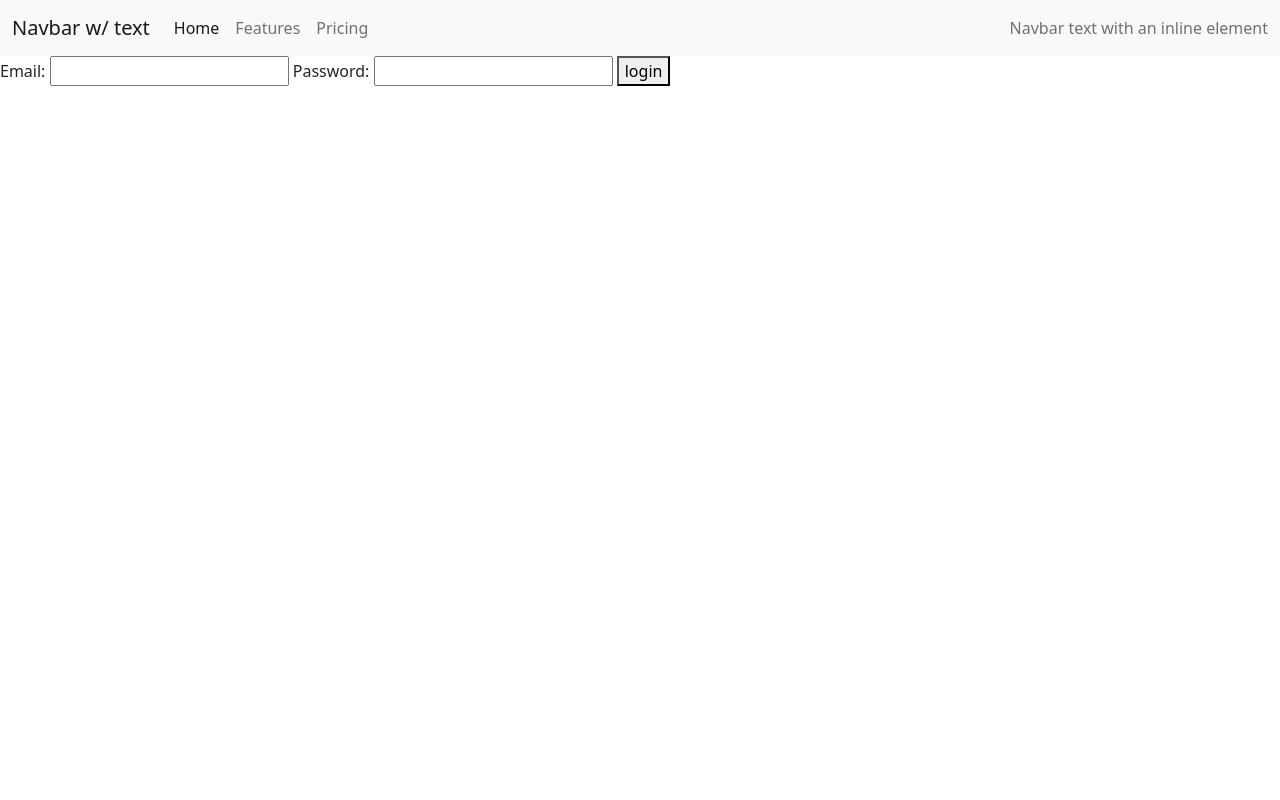
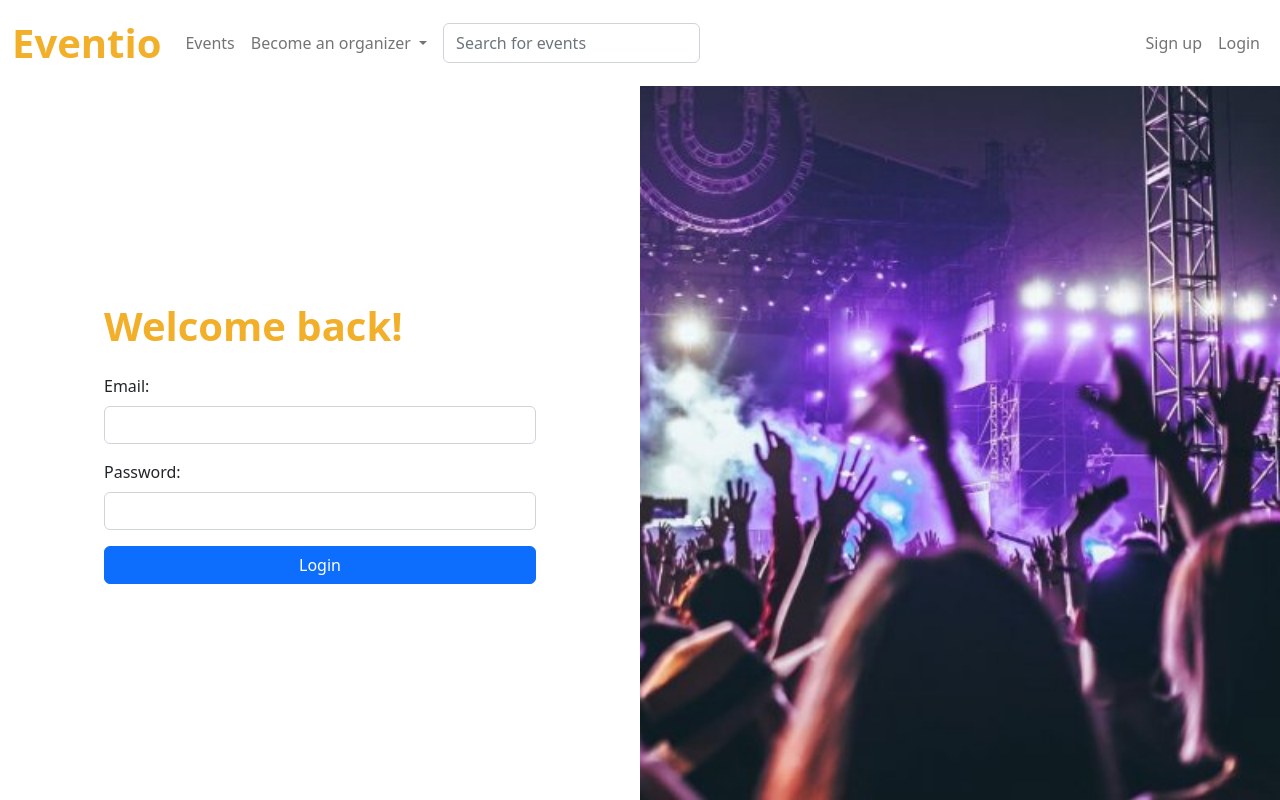
Before and after one commit to alex-rans/demo-webstore, a Symfony app: template htdocs/templates/authentication/login/index.html.twig in a window 1280 px wide. Run offline with Twig, Linux system fonts and the light colour scheme; the template is opened without the code that fills it, so the values that code supplies are empty; style sheets or scripts are compiled from the project's sources; some libraries are stand-ins or nearby versions.

Commit message:
some login stuff and styling

```diff
--- a/htdocs/assets/js/app.js
+++ b/htdocs/assets/js/app.js
@@ -1,12 +1,3 @@
-/*
- * Welcome to your app's main JavaScript file!
- *
- * We recommend including the built version of this JavaScript file
- * (and its CSS file) in your base layout (base.html.twig).
- */
-
-// any CSS you import will output into a single css file (app.css in this case)
+const $ = require('jquery');
+require('bootstrap');
 import '../styles/app.scss';
-const $ = require('jquery');
-
-require('bootstrap');
--- a/htdocs/assets/styles/app.scss
+++ b/htdocs/assets/styles/app.scss
@@ -1,2 +1,13 @@
 @import "~bootstrap/scss/bootstrap";
 @import url('https://cdnjs.cloudflare.com/ajax/libs/font-awesome/6.3.0/css/all.min.css');
+
+
+@import "components/variables";
+@import "components/nav";
+@import "components/login";
+
+body{
+  min-height: 100vh;
+  display: flex;
+  flex-direction: column;
+}
--- /dev/null
+++ b/htdocs/assets/styles/components/_login.scss
@@ -0,0 +1,22 @@
+.login-wrap{
+  flex-grow: 1;
+  width: 100vw;
+  .login-form{
+    padding: 1.5rem;
+    width: 75%;
+    background-color: #fff;
+    margin: 0 5rem;
+  }
+  .login-img{
+    min-width: 50%;
+    min-height: 100%;
+    background-image: url("../../img/festival.jpeg");
+    background-attachment: fixed;
+    background-repeat: no-repeat;
+    background-size: cover;
+    display: flex;
+    align-items: center;
+    justify-content: center;
+    flex-grow: 1;
+  }
+}
--- /dev/null
+++ b/htdocs/assets/styles/components/_nav.scss
@@ -0,0 +1,6 @@
+nav{
+  .dropdown-menu[data-bs-popper]{
+    left: inherit !important;
+    right: 0 !important;
+  }
+}
--- /dev/null
+++ b/htdocs/assets/styles/components/_variables.scss
@@ -0,0 +1,15 @@
+$bg-color: #ffffff;
+$c-primary: #F2AF29;
+$c-secondary: #AD343E;
+.c-primary{
+  color: $c-primary;
+}
+.c-secondary{
+  color: $c-secondary;
+}
+.bg-c-primary{
+  background-color: $c-primary;
+}
+.bf-color-secondary{
+  background-color: $c-secondary;
+}
--- a/htdocs/templates/authentication/login/index.html.twig
+++ b/htdocs/templates/authentication/login/index.html.twig
@@ -1,16 +1,25 @@
 {% extends 'layouts/template.html.twig' %}
 {% block body %}
-    <form action="{{ path('app_authentication_login') }}" method="post">
-        <label for="username">Email:</label>
-        <input type="email" id="username" name="_username">
+    <div class="login-wrap d-flex">
+        <div class="login-form mt-auto mb-auto">
+            <div>
+                <h1 class="c-primary fw-bold mb-4">Welcome back!</h1>
+                <form action="{{ path('app_authentication_login') }}" method="post">
+                    <div class="mb-3">
+                        <label for="username" class="form-label">Email:</label>
+                        <input type="email" class="form-control" name="_username" id="username">
+                    </div>
+                    <div class="mb-3">
+                        <label for="password" class="form-label">Password:</label>
+                        <input type="password" class="form-control" name="_password" id="password">
+                    </div>
+                    <button type="submit" class="btn btn-primary w-100">Login</button>
+                </form>
+            </div>
 
-        <label for="password">Password:</label>
-        <input type="password" id="password" name="_password">
+        </div>
+        <div class="login-img">
 
-        {# If you want to control the URL the user is redirected to on success
-        <input type="hidden" name="_target_path" value="/account"> #}
-
-        <button type="submit">login</button>
-    </form>
-
+        </div>
+    </div>
 {% endblock %}
--- a/htdocs/templates/layouts/nav.html.twig
+++ b/htdocs/templates/layouts/nav.html.twig
@@ -1,24 +1,59 @@
-<nav class="navbar navbar-expand-lg bg-light">
+<nav class="navbar navbar-expand-lg">
     <div class="container-fluid">
-        <a class="navbar-brand" href="#">Navbar w/ text</a>
-        <button class="navbar-toggler" type="button" data-bs-toggle="collapse" data-bs-target="#navbarText" aria-controls="navbarText" aria-expanded="false" aria-label="Toggle navigation">
+        <a class="navbar-brand c-primary fw-bolder fs-1" href="#">Eventio</a>
+        <button class="navbar-toggler" type="button" data-bs-toggle="collapse" data-bs-target="#navbarText"
+                aria-controls="navbarText" aria-expanded="false" aria-label="Toggle navigation">
             <span class="navbar-toggler-icon"></span>
         </button>
         <div class="collapse navbar-collapse" id="navbarText">
             <ul class="navbar-nav me-auto mb-2 mb-lg-0">
                 <li class="nav-item">
-                    <a class="nav-link active" aria-current="page" href="#">Home</a>
+                    <a class="nav-link" href="#">Events</a>
                 </li>
-                <li class="nav-item">
-                    <a class="nav-link" href="#">Features</a>
+                <li class="nav-item dropdown me-2">
+                    <a class="nav-link dropdown-toggle" href="#" role="button" data-bs-toggle="dropdown"
+                       aria-expanded="false">
+                        Become an organizer
+                    </a>
+                    <ul class="dropdown-menu">
+                        <li><a class="dropdown-item" href="#">Sign up as organizer</a></li>
+                        <li><a class="dropdown-item" href="#">Pricing</a></li>
+                    </ul>
                 </li>
-                <li class="nav-item">
-                    <a class="nav-link" href="#">Pricing</a>
-                </li>
+                <form class="d-flex" role="search">
+                    <input class="form-control" type="search" placeholder="Search for events" aria-label="Search">
+                </form>
             </ul>
-            <span class="navbar-text">
-        Navbar text with an inline element
-      </span>
+
+            {% if is_granted('ROLE_USER') %}
+                <ul class="navbar-nav mb-2 mb-lg-0">
+                    <li class="nav-item dropdown me-2">
+                        <a class="nav-link dropdown-toggle" href="#" role="button" data-bs-toggle="dropdown"
+                           aria-expanded="false">
+                            Account
+                        </a>
+                        <ul class="dropdown-menu">
+                            <li><a class="dropdown-item" href="#">Profile</a></li>
+                            <li><a class="dropdown-item" href="#">Events</a></li>
+                            {% if is_granted('ROLE_USER') %}
+                                <li><hr class="dropdown-divider"></li>
+                                <li><a class="dropdown-item" href="#">Admin stuff</a></li>
+                            {% endif %}
+                            <li><hr class="dropdown-divider"></li>
+                            <li><a class="dropdown-item" href="/logout">Logout</a></li>
+                        </ul>
+                    </li>
+                </ul>
+            {% else %}
+                <ul class="navbar-nav mb-2 mb-lg-0">
+                    <li class="nav-item">
+                        <a class="nav-link" href="/register">Sign up</a>
+                    </li>
+                    <li class="nav-item">
+                        <a class="nav-link" href="/login">Login</a>
+                    </li>
+                </ul>
+            {% endif %}
         </div>
     </div>
 </nav>
--- a/htdocs/templates/layouts/template.html.twig
+++ b/htdocs/templates/layouts/template.html.twig
@@ -15,6 +15,6 @@
         <h1>Oops you forgot to edit the body block</h1>
     </div>
 {% endblock %}
-<script src="{{ asset('build/main.js') }}"></script>
+{{ encore_entry_script_tags('main') }}
 </body>
 </html>
--- a/htdocs/webpack.config.js
+++ b/htdocs/webpack.config.js
@@ -7,8 +7,8 @@ if (!Encore.isRuntimeEnvironmentConfigured()) {
 Encore
     .setOutputPath('public/build/')
     .copyFiles({
-        from: './assets/img/',
-        // to: 'img'
+        from: './assets/img',
+        to: 'img/[path][name].[ext]'
     })
     .setPublicPath('/build')
     .addEntry('main', './assets/js/app.js')
```
Also changed, not shown: htdocs/assets/img/festival.jpeg (added).
